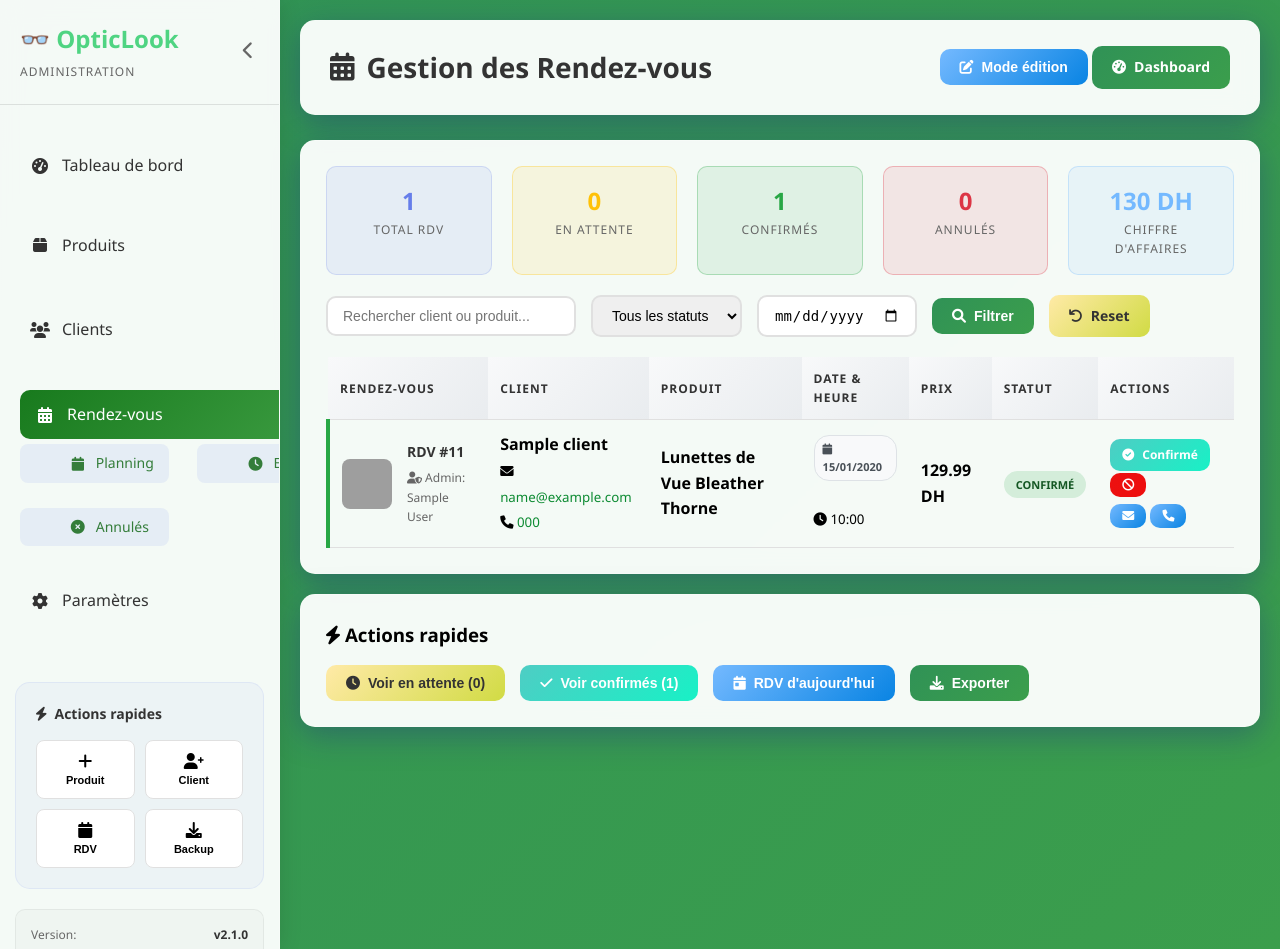
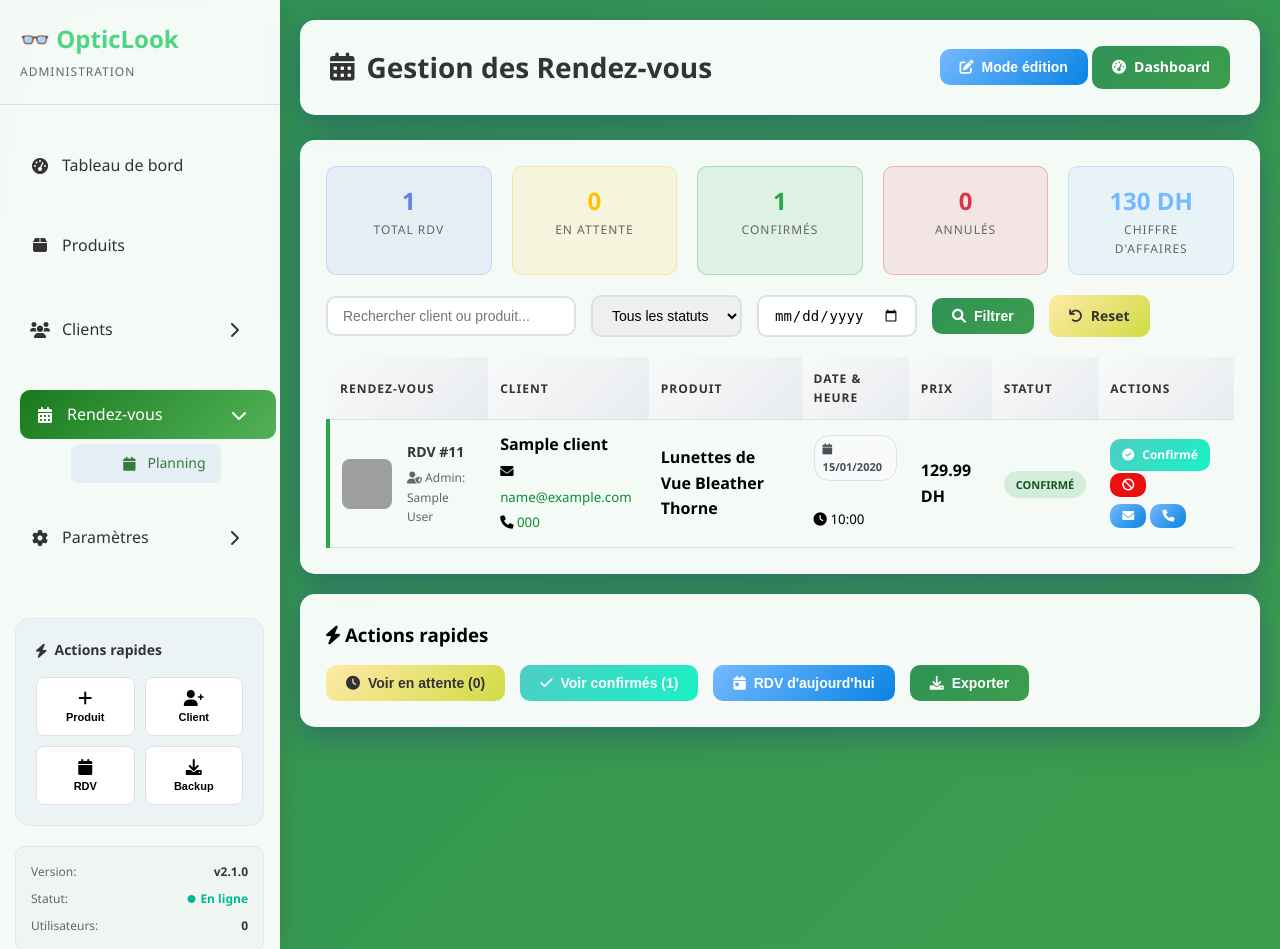
Before and after one commit to Dellal-fatimazahrae/OPTICLOOK-PROJECT, a PHP site: page /admin/appointments.php in a window 1280 px wide. Run offline with PHP 8.4, Linux system fonts and the light colour scheme; the visitor is signed in with stand-in values (Sample User, id 1); data comes from the database, SQL or seed files in the repository; tables that the repository leaves empty hold one stand-in row (values such as "Sample post"); grey boxes are pictures that could not be loaded.

Commit message:
autres modif

```diff
--- a/admin/includes/sidebar.php
+++ b/admin/includes/sidebar.php
@@ -9,9 +9,7 @@ $current_page = basename($_SERVER['PHP_SELF']);
             <h2>👓 OpticLook</h2>
             <span>Administration</span>
         </div>
-        <button class="sidebar-toggle" onclick="toggleSidebar()">
-            <i class="fas fa-chevron-left"></i>
-        </button>
+
     </div>
 
     <div class="sidebar-content">
@@ -32,7 +30,6 @@ $current_page = basename($_SERVER['PHP_SELF']);
                        onclick="toggleSubmenu(this)">
                         <i class="fas fa-box"></i>
                         <span class="nav-text">Produits</span>
-                        <i class="fas fa-chevron-right submenu-arrow"></i>
                     </a>
                     <ul class="submenu <?php echo (strpos($current_page, 'produit') !== false) ? 'open' : ''; ?>">
                         <li><a href="products.php" class="submenu-link <?php echo ($current_page == 'products') ? 'active' : ''; ?>">
@@ -67,14 +64,6 @@ $current_page = basename($_SERVER['PHP_SELF']);
                             <i class="fas fa-list"></i>
                             <span class="nav-text">Liste des clients</span>
                         </a></li>
-                        <li><a href="clients.php?action=add" class="submenu-link">
-                            <i class="fas fa-user-plus"></i>
-                            <span class="nav-text">Ajouter client</span>
-                        </a></li>
-                        <li><a href="clients-stats.php" class="submenu-link">
-                            <i class="fas fa-chart-user"></i>
-                            <span class="nav-text">Statistiques</span>
-                        </a></li>
                     </ul>
                 </li>
 
@@ -99,21 +88,6 @@ $current_page = basename($_SERVER['PHP_SELF']);
                             <i class="fas fa-calendar"></i>
                             <span class="nav-text">Planning</span>
                         </a></li>
-                        <li><a href="appointments.php?status=0" class="submenu-link">
-                            <i class="fas fa-clock"></i>
-                            <span class="nav-text">En attente</span>
-                            <?php if (isset($count) && $count > 0): ?>
-                                <span class="badge badge-warning"><?php echo $count; ?></span>
-                            <?php endif; ?>
-                        </a></li>
-                        <li><a href="appointments.php?status=1" class="submenu-link">
-                            <i class="fas fa-check-circle"></i>
-                            <span class="nav-text">Confirmés</span>
-                        </a></li>
-                        <li><a href="appointments.php?status=2" class="submenu-link">
-                            <i class="fas fa-times-circle"></i>
-                            <span class="nav-text">Annulés</span>
-                        </a></li>
                     </ul>
                 </li>
 
@@ -129,14 +103,6 @@ $current_page = basename($_SERVER['PHP_SELF']);
                         <li><a href="settings.php" class="submenu-link">
                             <i class="fas fa-sliders-h"></i>
                             <span class="nav-text">Général</span>
-                        </a></li>
-                        <li><a href="users.php" class="submenu-link">
-                            <i class="fas fa-user-cog"></i>
-                            <span class="nav-text">Utilisateurs</span>
-                        </a></li>
-                        <li><a href="backup.php" class="submenu-link">
-                            <i class="fas fa-database"></i>
-                            <span class="nav-text">Sauvegarde</span>
                         </a></li>
                     </ul>
                 </li>
@@ -274,6 +240,7 @@ $current_page = basename($_SERVER['PHP_SELF']);
 
 .nav-item {
     margin-bottom: 5px;
+    width:16em;
 }
 
 .nav-link {
@@ -323,10 +290,15 @@ $current_page = basename($_SERVER['PHP_SELF']);
     max-height: 0;
     overflow: hidden;
     transition: max-height 0.3s ease;
+         display: grid;
+    grid-template-columns: auto;
+
 }
 
 .submenu.open {
     max-height: 500px;
+        display: grid;
+    grid-template-columns: auto;
 
 }
 
```
Also changed, not shown: admin/dashboard.php (+11 -0 lines).
